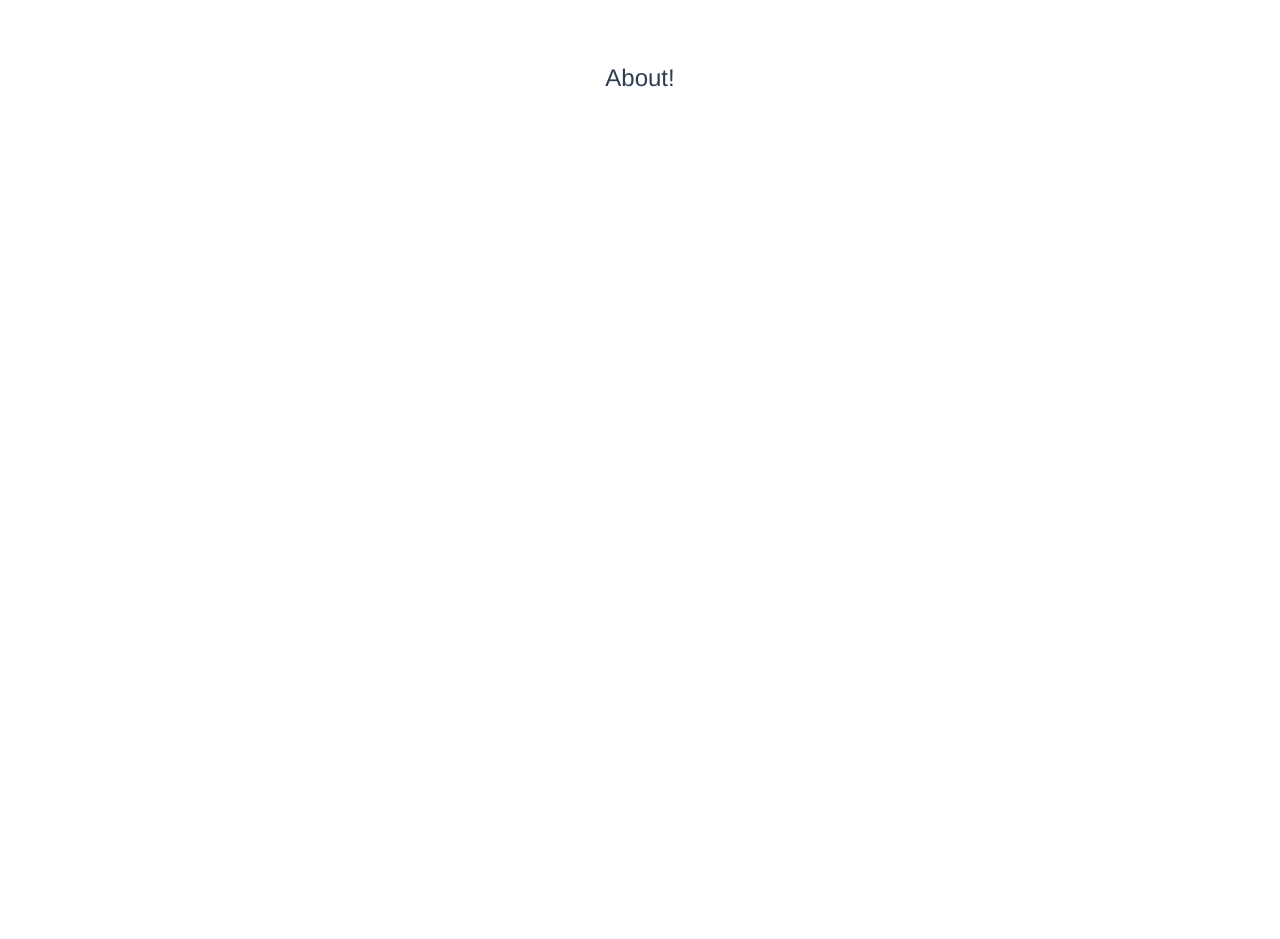
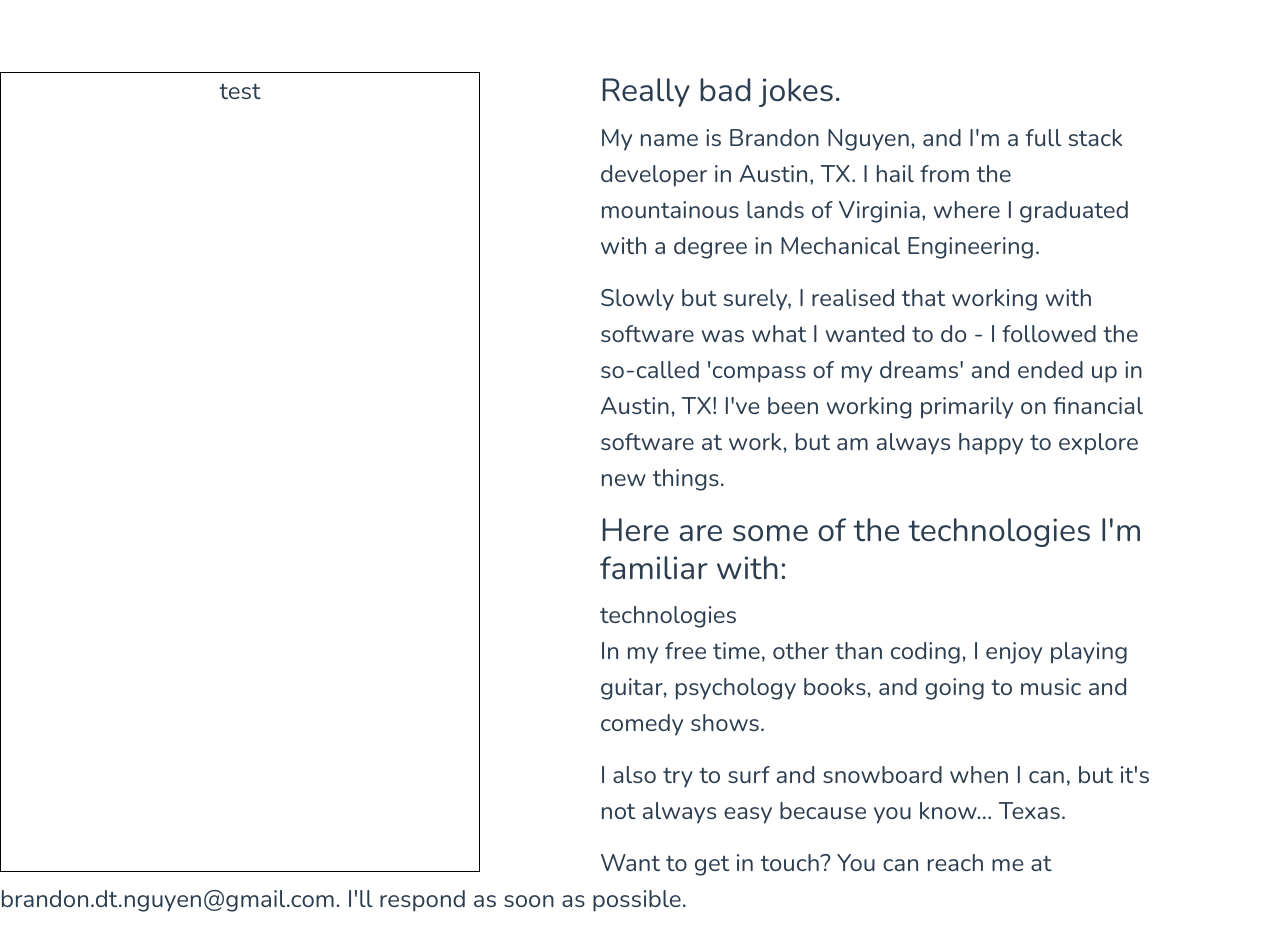
Before and after one commit to jkgh20/portfolio, a Vue app: page /#/about in a window 1280 px wide. Shown: the top 939 px of the page. Before the commit the page ends 800 px from the top, so only its background shows below. Built offline with nearby package versions, Linux system fonts and the light colour scheme.

Commit message:
About page content

```diff
--- a/src/App.vue
+++ b/src/App.vue
@@ -33,7 +33,7 @@ export default {
 
 <style>
 #app {
-  font-family: 'Avenir', Helvetica, Arial, sans-serif;
+  font-family: 'Nunito', sans-serif;
   -webkit-font-smoothing: antialiased;
   -moz-osx-font-smoothing: grayscale;
   text-align: center;
--- a/src/components/About.vue
+++ b/src/components/About.vue
@@ -1,32 +1,132 @@
 <template>
-  <div>
-    About!
+  <div class="about">
+
+    <Sidenav></Sidenav>
+
+    <div class="content">
+      <div class="tempHeaderDiv">
+        <transition name="slide-down">
+          <h2 class="tempHeader" v-if="currentMessage">
+            {{currentMessage}}
+          </h2>
+        </transition>
+      </div>
+
+      <transition name="slide-down">
+        <div class="introSection" v-if="bodySections[0]">
+          <p>My name is Brandon Nguyen, and I'm a full stack developer in Austin, TX.
+            I hail from the mountainous lands of Virginia, where I graduated with a degree in Mechanical Engineering.</p>
+          <p>Slowly but surely, I realised that working with software was what I wanted to do - I followed the so-called
+            'compass of my dreams' and ended up in Austin, TX! I've been working primarily on financial software at work, but am always happy to explore new things.</p>
+        </div>
+      </transition>
+
+      <transition name="slide-down">
+        <div class="technologySection" v-if="bodySections[1]">
+          <h2>
+            Here are some of the technologies I'm familiar with:
+          </h2>
+          <div class="technologies">
+            technologies
+          </div>
+        </div>
+      </transition>
+
+      <transition name="slide-down">
+        <div class="outroSection" v-if="bodySections[2]">
+          <p>
+            In my free time, other than coding, I enjoy playing guitar, psychology books, and going to music and comedy shows.
+          </p>
+          <p>
+            I also try to surf and snowboard when I can, but it's not always easy because you know... Texas.
+          </p>
+          <p>
+            Want to get in touch? You can reach me at brandon.dt.nguyen@gmail.com. I'll respond as soon as possible.
+          </p>
+          <p>
+            In the meantime, why not check out some of my <span class="projectsLink" @click="changeRoute('Projects')">personal projects</span>?
+          </p>
+        </div>
+      </transition>
+    </div>
   </div>
 </template>
 
 <script>
+  import Sidenav from './Sidenav.vue';
+
   export default {
     name: 'About',
-    props: {
-      msg: String
+    components: {
+      Sidenav
+    },
+    data() {
+      return {
+        landingMessages: [
+          'Responsive frontends.',
+          'Robust backends.',
+          'Really bad jokes.'
+        ],
+        currentMessage: null,
+        bodySections: [
+          false,
+          false,
+          false
+        ]
+      }
+    },
+    mounted() {
+      var self = this;
+
+      this.landingMessages.forEach(function(message, index) {
+        var transitionInTimeMS = 2000 * index;
+        var transitionOutTimeMS = transitionInTimeMS + 1500;
+
+        setTimeout(function() {
+          self.currentMessage = message;
+          self.bodySections[index] = true;
+        }, transitionInTimeMS);
+        setTimeout(function() {
+          //Set currentMessage to null for exit transition
+          self.currentMessage = null;
+        }, transitionOutTimeMS);
+      });
+    },
+    methods: {
+      changeRoute(path) {
+        this.$router.push(path);
+      }
     }
   }
 </script>
 
 <!-- Add "scoped" attribute to limit CSS to this component only -->
 <style scoped>
-h3 {
-  margin: 40px 0 0;
+.about {
+  margin: 3em auto 3em 0;
+  width: 90%;
 }
-ul {
-  list-style-type: none;
-  padding: 0;
+.content {
+  margin: 0 auto;
+  text-align: left;
 }
-li {
-  display: inline-block;
-  margin: 0 10px;
+.tempHeaderDiv {
+  height: 2em;
 }
-a {
-  color: #42b983;
+.slide-down-enter-active {
+  transition: all 1s ease;
+}
+.slide-down-leave-active {
+  transition: all .8s cubic-bezier(1.0, 0.5, 0.8, 1.0);
+}
+.slide-down-enter, .slide-down-leave-to {
+  transform: translateX(10px);
+  opacity: 0;
+}
+.projectsLink {
+  font-weight: bold;
+  color: rgb(51, 186, 210);
+  text-decoration: underline;
+  cursor: pointer;
 }
 </style>
--- a/src/components/Home.vue
+++ b/src/components/Home.vue
@@ -27,12 +27,6 @@
       <div class="routeLink" @click="changeRoute('Projects')">
         <u>My Projects</u>
       </div>
-
-      <!--
-      <div class="routeDiv col-2" @click="changeRoute('Contact')">
-        Contact Me
-      </div>
-      -->
     </div>
 
     <p class="mediaParagraph">
@@ -85,7 +79,6 @@
   font-size: 42px;
 }
 p {
-  font-family: 'Nunito', sans-serif;
   font-size: 35px;
 }
 .highlight {
--- /dev/null
+++ b/src/components/Sidenav.vue
@@ -0,0 +1,24 @@
+<template>
+  <div class="sidenav">
+      test
+  </div>
+</template>
+
+<script>
+  export default {
+    name: 'Sidenav',
+  }
+</script>
+
+<!-- Add "scoped" attribute to limit CSS to this component only -->
+<style scoped>
+.sidenav {
+    border: 1px solid black;
+    float: left;
+    height: 100vh;
+    margin-top: 0;
+    width: 20em;
+    margin-left: 0;
+    margin-right: 5em;
+}
+</style>
```
